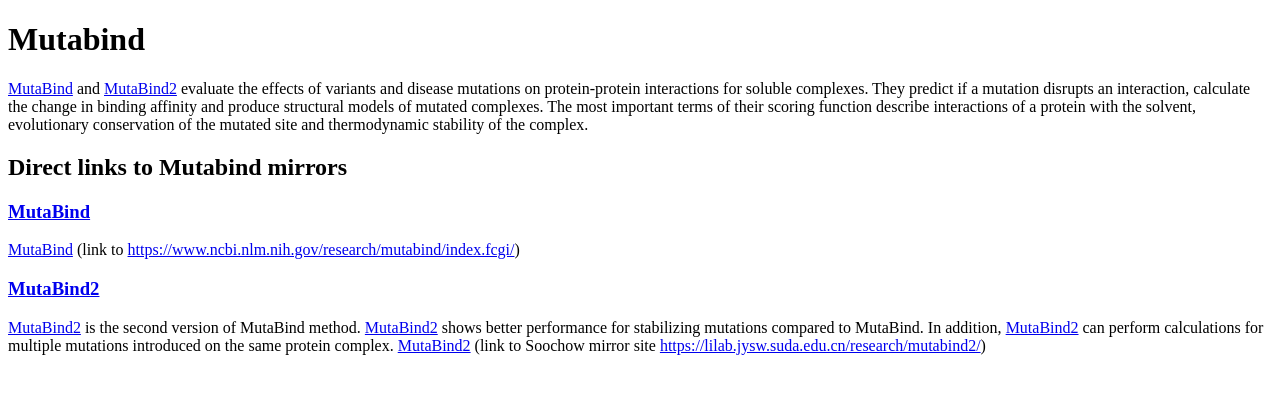
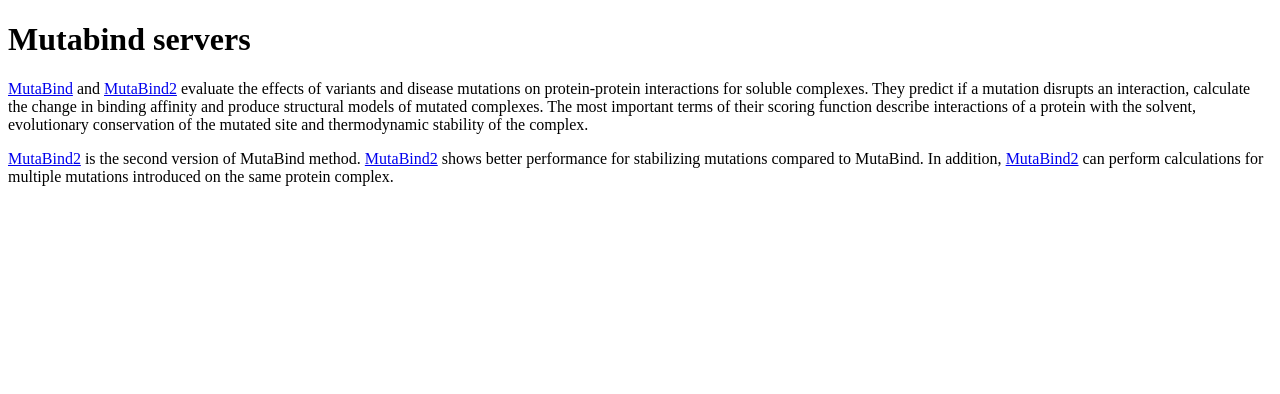
Before and after one commit to Panchenko-Lab/mutabind.org, a plain HTML site: page static/index.html in a window 1280 px wide. Drawn offline with Linux system fonts and the light colour scheme.

Commit message:
Header change.

```diff
--- a/static/index.html
+++ b/static/index.html
@@ -5,7 +5,7 @@
 <meta charset="utf-8">
 </head>
 <body>
-<h1>Mutabind</h1>
+<h1>Mutabind servers</h1>
 
 <p><a href="/v1">MutaBind</a> and <a href="/v2">MutaBind2</a> evaluate the effects of variants and disease mutations on
 protein-protein interactions for soluble complexes. They predict if a mutation disrupts an interaction,
@@ -15,19 +15,11 @@ solvent, evolutionary conservation of the mutated site and thermodynamic stabili
 complex.
 </p>
 
-<h2>Direct links to Mutabind mirrors</h2>
-<h3><a href="/v1">MutaBind</a></h3>
-
-<a href="/v1">MutaBind</a>
-(link to <a href="https://www.ncbi.nlm.nih.gov/research/mutabind/index.fcgi/">https://www.ncbi.nlm.nih.gov/research/mutabind/index.fcgi/</a>)
-
-<h3><a href="/v2">MutaBind2</a></h3>
-
+<p>
 <a href="/v2">MutaBind2</a> is the second version of MutaBind method.
 <a href="/v2">MutaBind2</a> shows better performance
 for stabilizing mutations compared to MutaBind.
 In addition, <a href="/v2">MutaBind2</a> can perform
 calculations for multiple mutations introduced on the same protein complex.
-<a href="/v2">MutaBind2</a>
-(link to Soochow mirror site <a href="https://lilab.jysw.suda.edu.cn/research/mutabind2/">https://lilab.jysw.suda.edu.cn/research/mutabind2/</a>)
+</p>
 </body>
```
